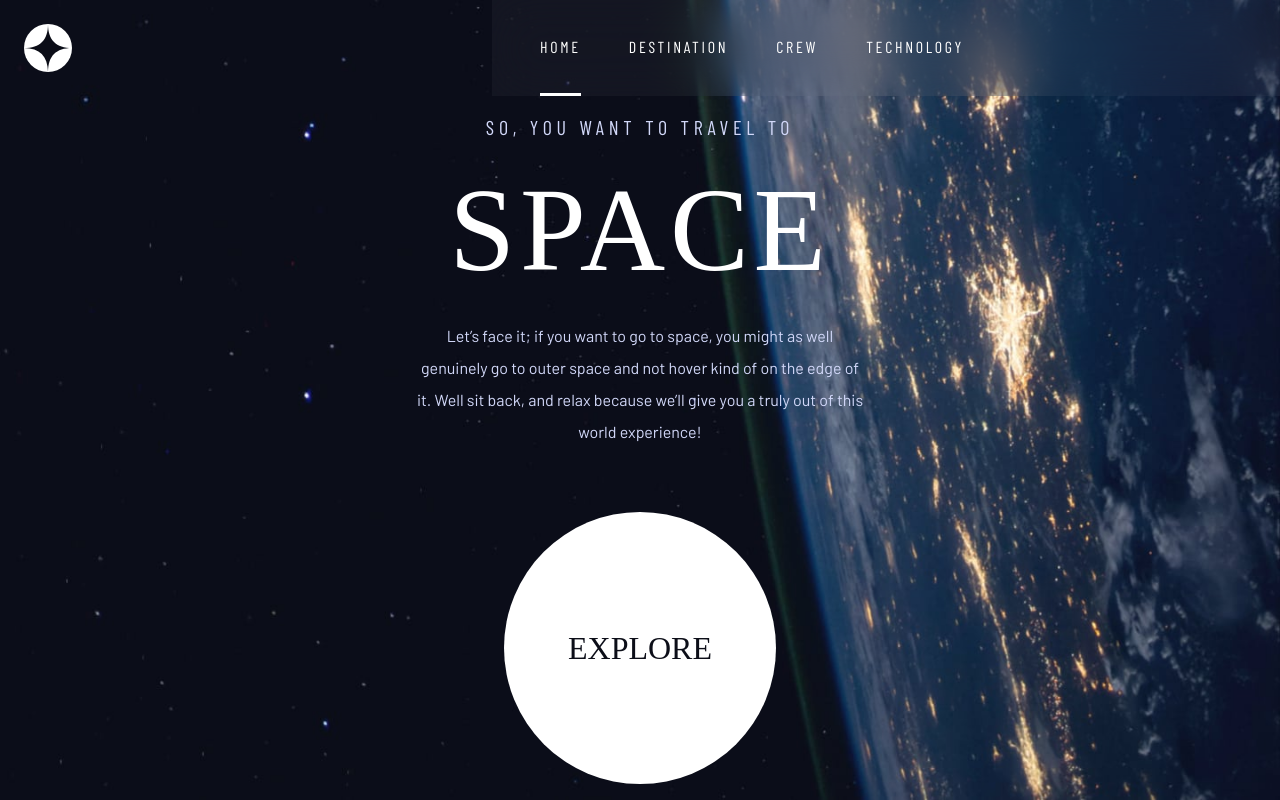
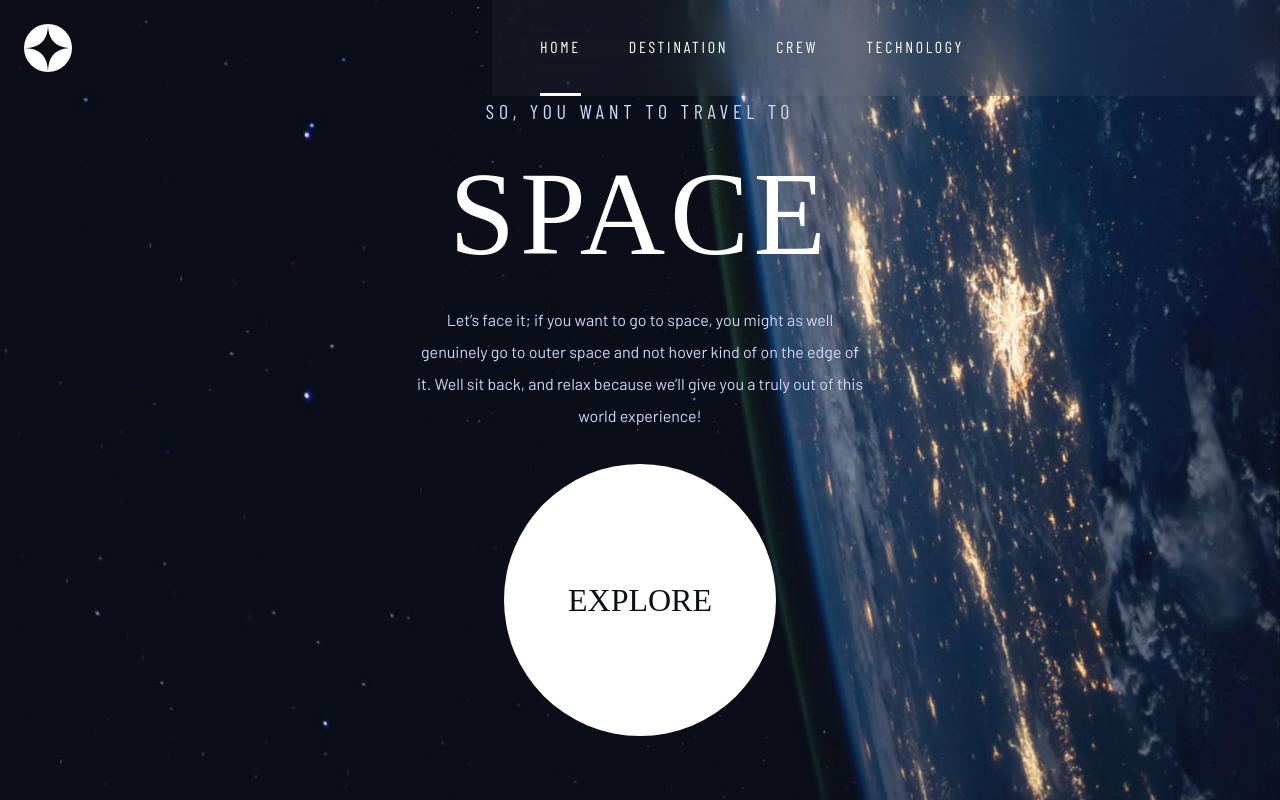
Before and after one commit to Chamara-Wijepala/space-travel, a React (Vite) app: page /#/ in a window 1280 px wide. Built offline with nearby package versions, Linux system fonts and the light colour scheme; a web font is replaced by a local one.

Commit message:
Fix bug with body not taking up full screen height

```diff
--- a/src/Global.styled.ts
+++ b/src/Global.styled.ts
@@ -36,7 +36,7 @@ html:focus-within {
 
 html,
 body {
-  height: 100%;
+  min-height: 100%;
 }
 
 body {
@@ -151,7 +151,7 @@ button {
 
 #root {
   overflow: hidden;
-  min-height: 100%;
+  min-height: inherit;
   display: grid;
   grid-template-rows: min-content 1fr;
 }
```
